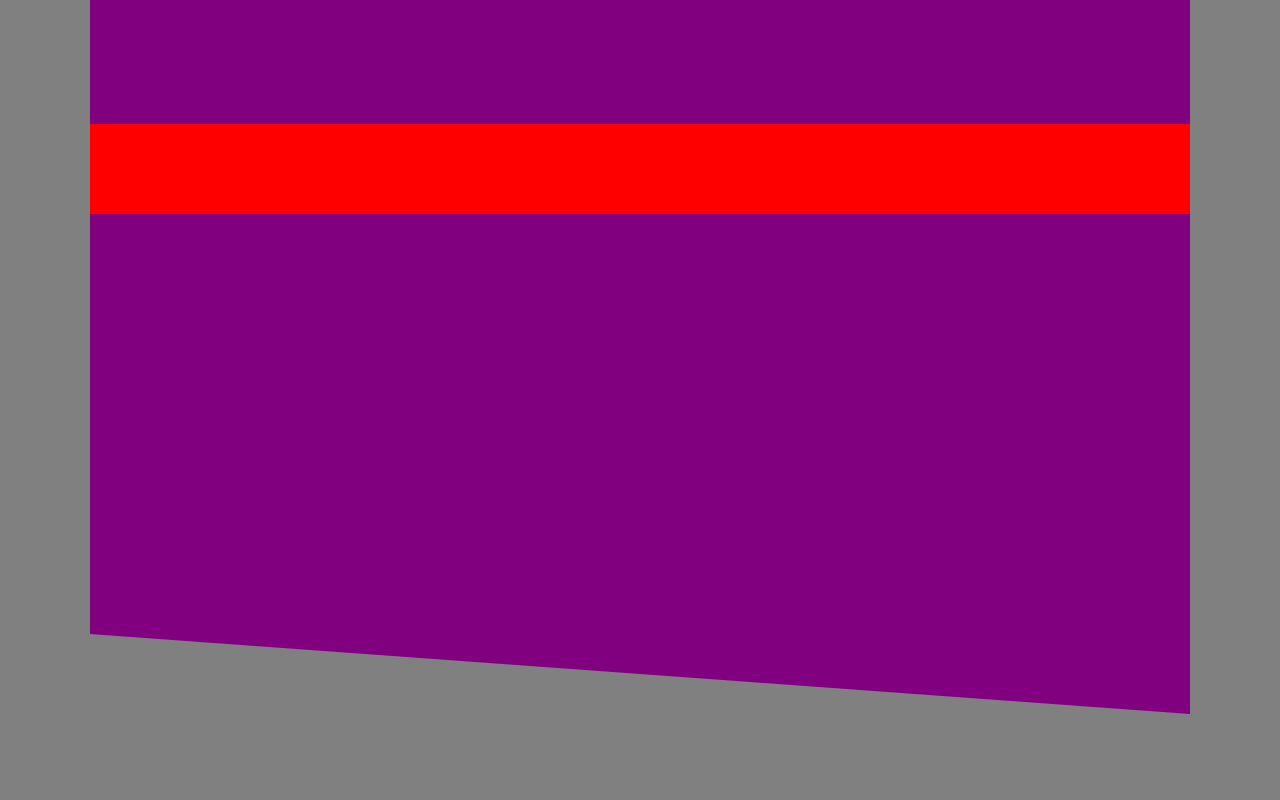
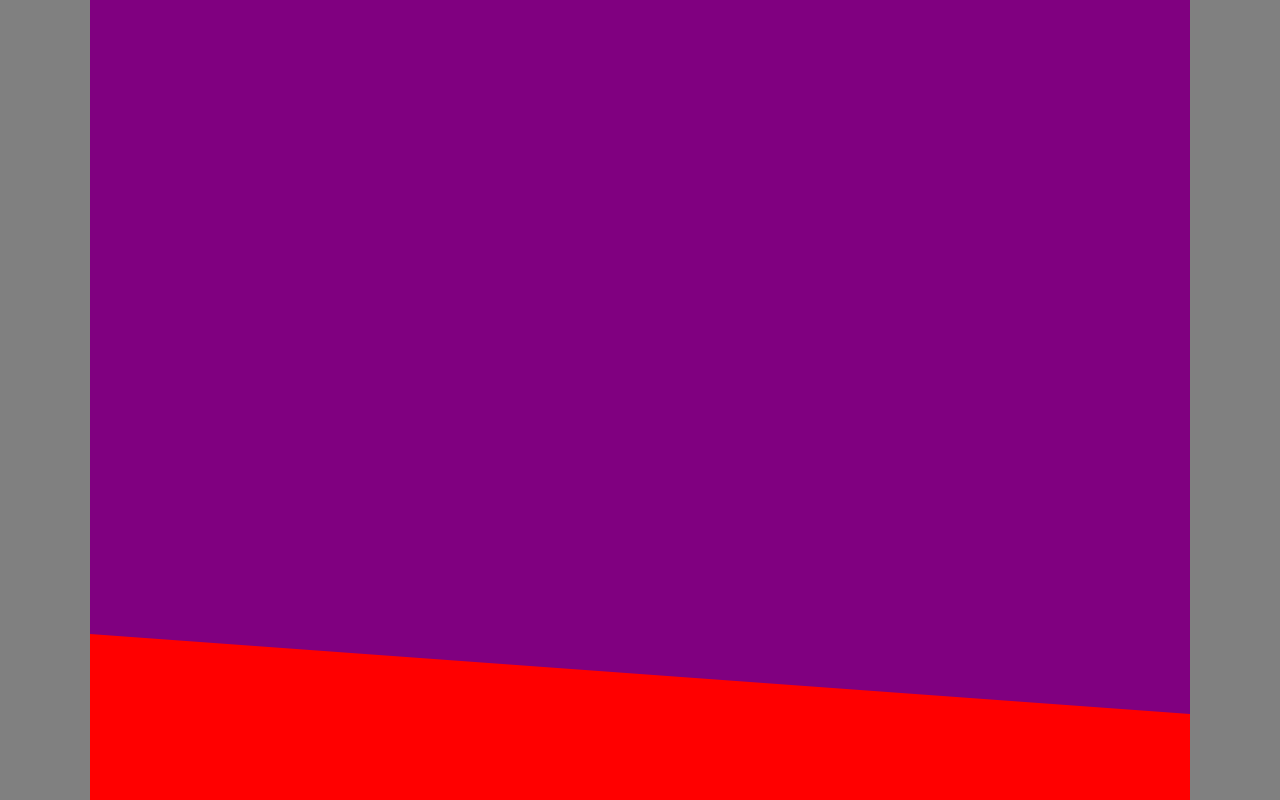
Before and after one commit to sfram/personal-portfolio, a plain HTML site: page page.html in a window 1280 px wide. Shown: the part 860-1660 px from the top of the page. Before the commit the page ends 1574 px from the top, so only its background shows below. Drawn offline with nearby package versions, Linux system fonts and the light colour scheme.

Commit message:
Hopeful final section configuration

```diff
--- a/style.css
+++ b/style.css
@@ -123,8 +123,8 @@ a {
   z-index: 1;
 }
 #canv3 {
-	position: absolute;
-	z-index: 9000;
+	position: relative;
+	z-index: 2;
 }
 #fill-panel {
 	position: relative;
@@ -161,7 +161,7 @@ a {
 	position: relative;
 	bottom: 90px;
 	margin-bottom: 70px;
-	z-index: 2;
+	z-index: 1;
 	width: 100%;
 	height: 400px;
 	background-color: Red;
```
